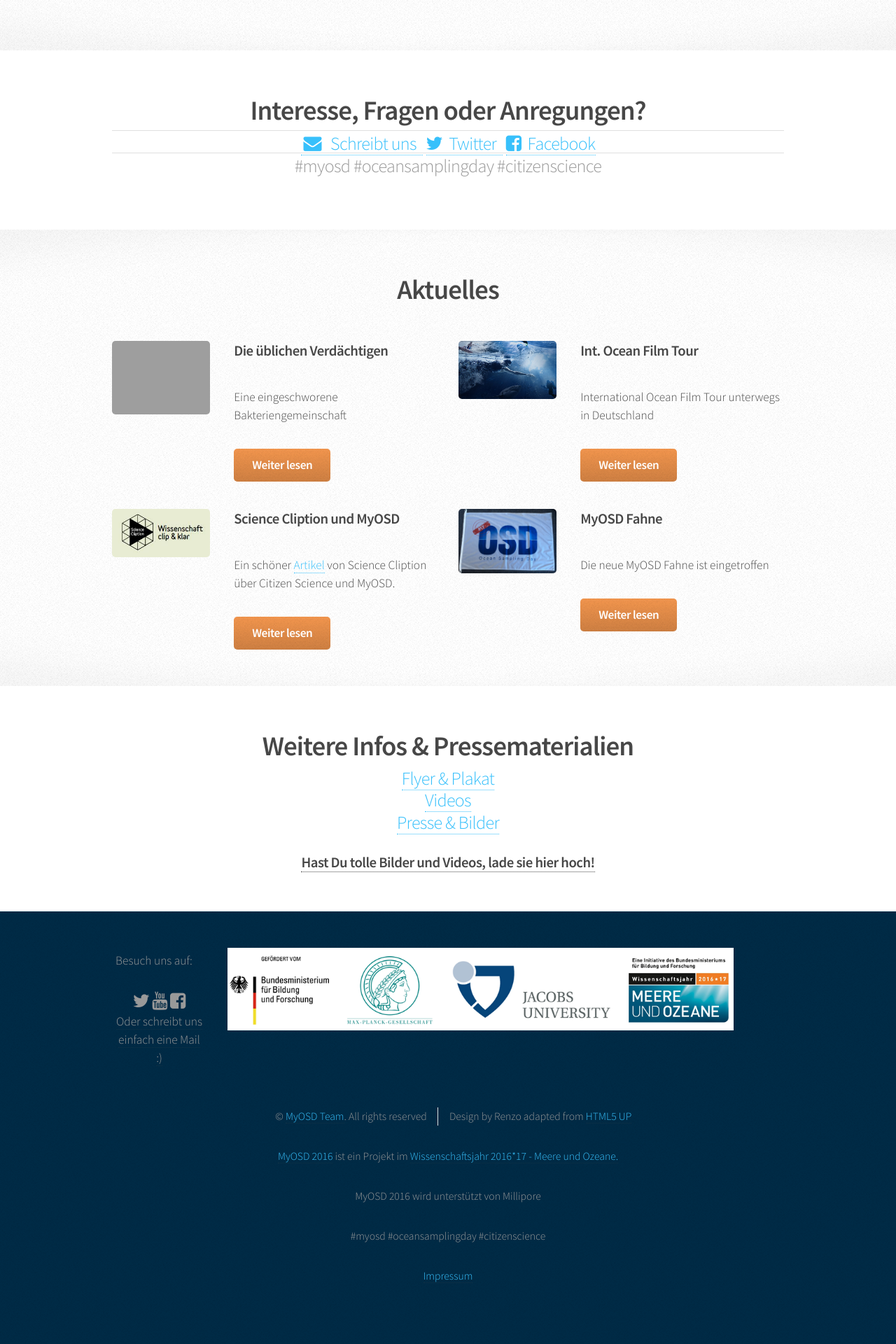
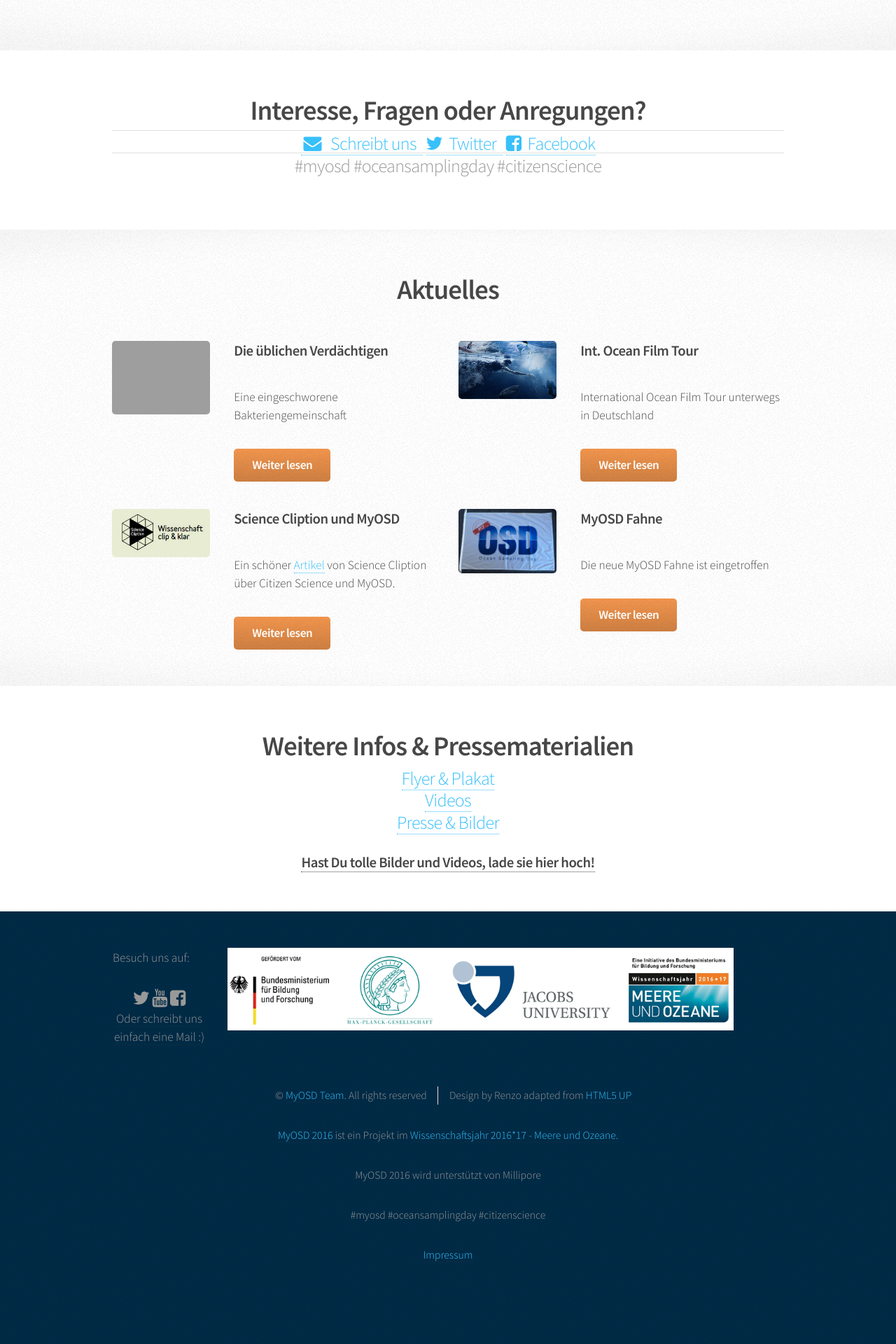
Before and after one commit to myosd/myosd.github.io, a Jekyll site: the page built from index.html, in a window 1280 px wide. Shown: the part 1587-3507 px from the top of the page at 70% size. Built offline with Jekyll 4.4.1, drawn with Linux system fonts in a browser that asks for light colours; after the commit the page ends 3477 px from its top, so only the background shows below that; grey boxes are pictures that could not be loaded.

Commit message:
Update footer.html

```diff
--- a/_includes/footer.html
+++ b/_includes/footer.html
@@ -6,8 +6,8 @@
 					<div class="row">
 			<section class="2u">
 							<!-- Icons -->
-                            <div class="box" style="margin: 5px;">
-                              <p>Besuch uns auf:
+                            <div class="box" style="margin: 1px;">
+                              <p>Besuch uns auf:</p>
 				<ul class="icons">
 				<li><a href="https://twitter.com/Micro_B3" class="icon fa-twitter"><span class="label">Twitter</span></a></li>
                             	<li><a href="https://www.youtube.com/channel/UCFrDqNblLC2qZoLIOuM0lnQ" class="icon fa-youtube"><span class="label">YouTube</span></a></li>
@@ -17,7 +17,7 @@
                             </div>
 			</section>
                         <!-- logos -->
-			<section class="10u" id="sponsor" padding-top: 10px">
+			<section class="5u" id="sponsor" padding-top: 10px">
 
                             <img src="{{ site.baseurl }}/assets/images/footer-logos/Logos_s.png" class="logo"/>
 						</section>
```
